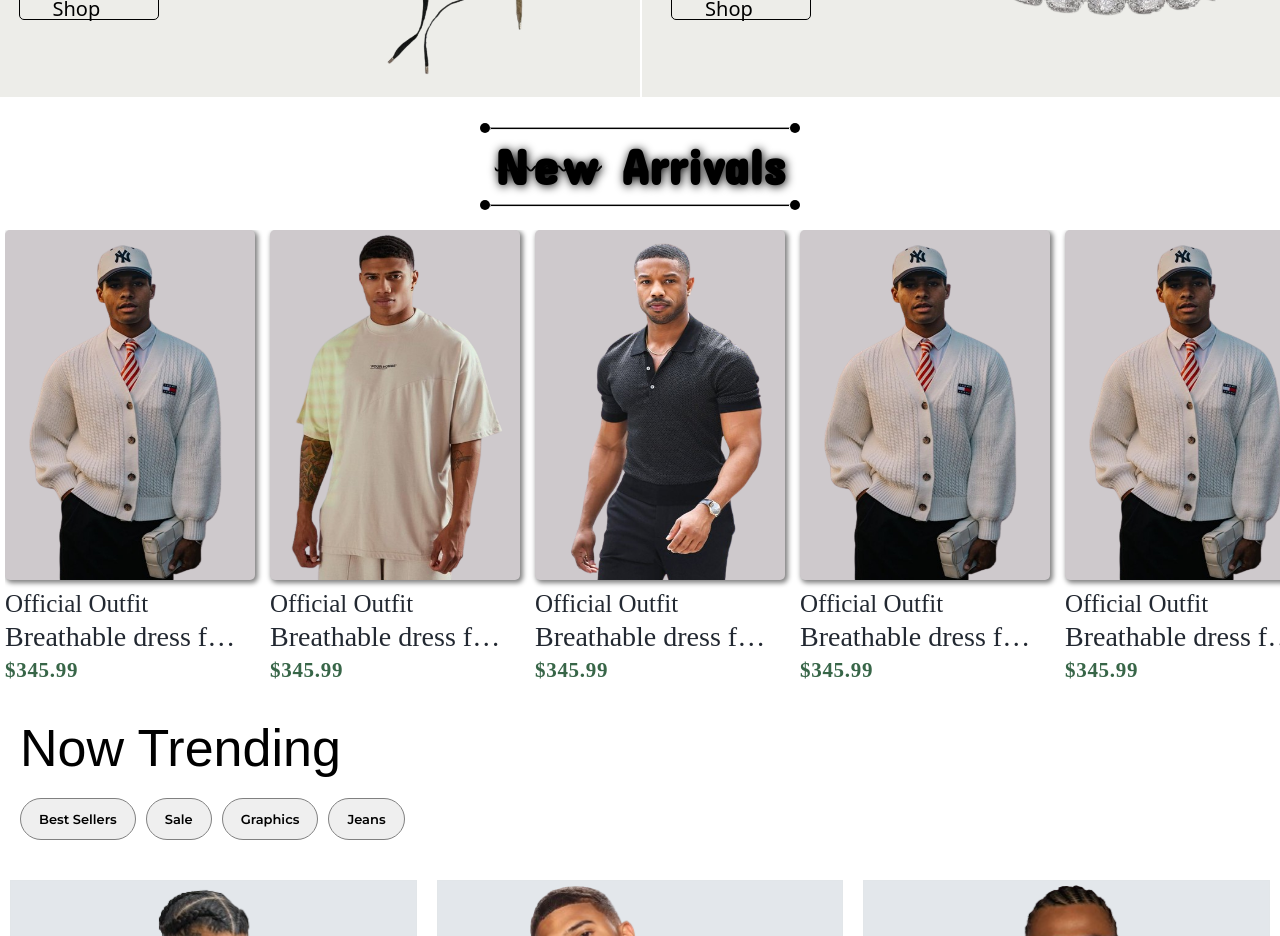
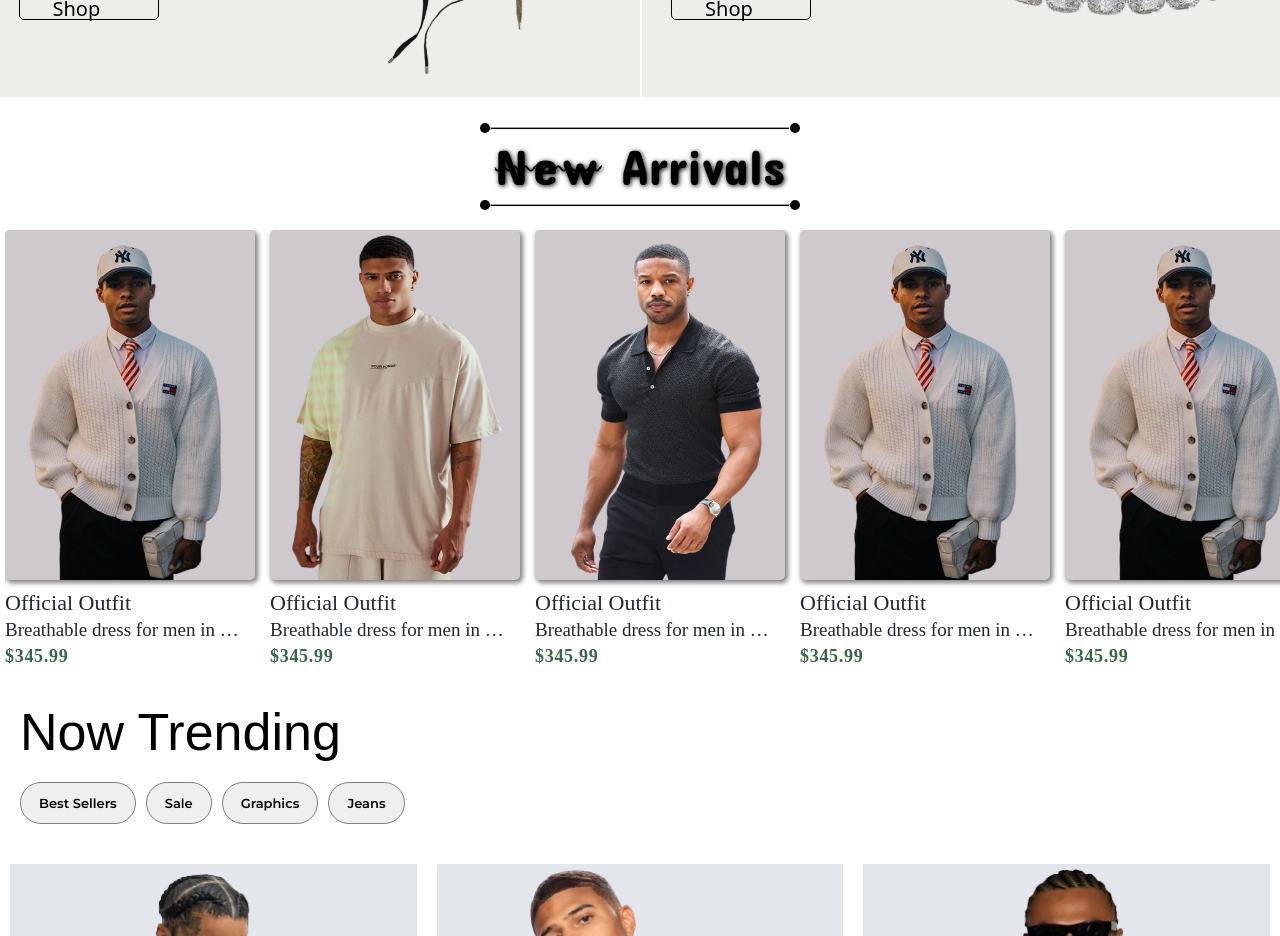
Before and after one commit to Goldpurp/E-Commerce, a React (Vite) app: page / in a window 1280 px wide. Shown: the part 1060-1996 px from the top of the page. Built offline with nearby package versions, Linux system fonts and the light colour scheme; a web font is replaced by a local one.

Commit message:
adjust ui

```diff
--- a/src/Pages/Collections/Collections.styled.ts
+++ b/src/Pages/Collections/Collections.styled.ts
@@ -7,18 +7,17 @@ export const Image = styled.img`
 `;
 
 export const Container = styled.div`
+  width: 100%;
   display: flex;
-  width: 100%;
   position: relative;
-  display: flex;
+  align-items: center;
   justify-content: center;
-  align-items: center;
 `;
 
 export const Brace = styled.div`
   display: flex;
+  position: absolute;
   flex-direction: column;
-  position: absolute;
 `;
 
 export const H1 = styled.h1`
@@ -27,13 +26,13 @@ export const H1 = styled.h1`
 `;
 
 export const Button = styled.button`
-align-self: center;
   color: #ffff;
   font-size: 30px;
   cursor: pointer;
   background: none;
+  padding: 3px 8px;
+  align-self: center;
+  width: fit-content;
+  border-radius: 10px;
   border: 2px solid #ffff;
-  width: fit-content;
-  padding: 3px 8px;
-  border-radius: 10px;
 `;
--- a/src/Pages/Main/Main.styled.ts
+++ b/src/Pages/Main/Main.styled.ts
@@ -47,9 +47,9 @@ export const Dot = styled(GoDotFill)`
 
 export const H1 = styled.h1`
   font-size: 25px;
-  font-weight: 600;
+  font-weight: 400;
   margin: 3px 0 5px 0;
-  text-shadow: 1px 1px 10px black;
+  text-shadow: 1px 1px 5px black;
   font-family: "Concert One", sans-serif;
 
   @media screen and (min-width: 500px) {
--- a/src/Pages/Section/Section.styled.ts
+++ b/src/Pages/Section/Section.styled.ts
@@ -1,28 +1,28 @@
 import styled from "styled-components";
 
 export const Image = styled.img`
+  height: auto;
   max-width: 100%;
-  height: auto;
 `;
 
 export const CarouselContainer = styled.div`
+  width: 100%;
   display: flex;
   overflow: hidden;
-  width: 100%;
 `;
 
 export const CarouselWrapper = styled.div`
   display: flex;
-  transition: transform 0.6s ease;
   max-width: 100%;
   flex-wrap: wrap;
+  transition: transform 0.6s ease;
 `;
 
 export const CarouselItem = styled.div`
   flex: 25%;
+  padding: 10px;
   max-width: 100%;
   box-sizing: border-box;
-  padding: 10px;
   transition: transform 0.5s ease;
 
   @media (max-width: 1200px) {
@@ -38,15 +38,15 @@ export const CarouselItem = styled.div`
   }
 
   @media (max-width: 480px) {
+    flex: 1 50%;
     padding: 5px;
-    flex: 1 50%;
     max-width: 50%;
   }
 `;
 
 export const CarouselBox = styled.div`
+  padding: 0;
   background: #ddd;
-  padding: 0;
   text-align: center;
   border: 1px solid #e2e6e9;
   background-color: #e3e7eb;
@@ -54,11 +54,11 @@ export const CarouselBox = styled.div`
 
 
 export const Label = styled.p`
+  width: 100%;
   font-size: 14px;
   overflow: hidden;
+  white-space: nowrap;
   text-overflow: ellipsis;
-  white-space: nowrap;
-  width: 100%;
 
   @media (min-width: 768px) {
     font-size: 15px;
@@ -70,11 +70,11 @@ export const Label = styled.p`
 `;
 
 export const Price = styled.h5`
+  width: 100%;
+  margin: 5px 0;
+  color: #386648;
   font-size: 16px;
   flex-wrap: wrap;
-  width: 100%;
-  color: #386648;
-  margin: 5px 0;
   letter-spacing: 0.70px;
 
   @media (min-width: 768px) {
@@ -87,10 +87,10 @@ export const Price = styled.h5`
 `;
 
 export const OldPrice = styled.span`
+  width: 100%;
+  color: #780000;
   font-size: 14px;
   flex-wrap: wrap;
-  width: 100%;
-  color: #780000;
   margin: 2px 15px;
   text-decoration: line-through;
 
@@ -104,10 +104,10 @@ export const OldPrice = styled.span`
 `;
 
 export const Bonus = styled.p`
+  width: 100%;
+  color: #9D2226;
   font-size: 10px;
   flex-wrap: wrap;
-  width: 100%;
-  color: #9D2226;
 
   @media (min-width: 768px) {
     font-size: 13px;
--- a/src/component/Ads/Ads.styled.ts
+++ b/src/component/Ads/Ads.styled.ts
@@ -35,6 +35,7 @@ export const Button = styled.button`
   height: 45px;
   outline: none;
   display: flex;
+  color: #000000;
   cursor: pointer;
   font-size: 12px;
   font-weight: 300;
--- a/src/component/Badge1/Badge1.styled.ts
+++ b/src/component/Badge1/Badge1.styled.ts
@@ -2,12 +2,12 @@ import styled from "styled-components";
 
 export const Container = styled.div`
   display: flex;
-  justify-content: space-evenly;
-  align-items: center;
   width: 100vw;
   height: 220px;
+  margin: 6px 0;
+  align-items: center;
   background-color: #edede9;
-  margin: 6px 0;
+  justify-content: space-evenly;
 
   @media screen and (min-width: 376px) {
     height: 250px;
@@ -78,22 +78,23 @@ export const H1 = styled.h1`
   @media screen and (min-width: 1148px) {
     font-size: 22px;
   }
-`;
+  `;
 
 export const Button = styled.button`
   gap: 5px;
-  outline: none;
   width: 90px;
   height: 35px;
-  border: 1px solid black;
   padding: 5px;
-  border-radius: 5px;
   display: flex;
+  outline: none;
+  color: #000000;
   cursor: pointer;
   font-size: 14px;
   font-weight: 100;
   text-align: center;
+  border-radius: 5px;
   align-items: center;
+  border: 1px solid black;
   justify-content: center;
   background-color: transparent;
   font-family: "Jolly Lodger", system-ui;
@@ -170,14 +171,14 @@ export const Img = styled.img`
 
 export const BadgeItem = styled.div`
   display: flex;
+  margin-left: 10px;
+  flex-direction: column;
   justify-content: center;
-  flex-direction: column;
-  margin-left: 10px;
 `;
 
 export const Items = styled.div`
+  gap: 5px;
   display: flex;
+  margin-bottom: 15px;
   flex-direction: column;
-  margin-bottom: 15px;
-  gap: 5px;
 `;
--- a/src/component/Badge2/Badge2.styled.ts
+++ b/src/component/Badge2/Badge2.styled.ts
@@ -2,8 +2,8 @@ import styled from "styled-components";
 
 export const Container = styled.div`
   width: 100vw;
+  margin: 6px 0;
   height: 220px;
-  margin: 6px 0;
   display: flex;
   align-items: center;
   background-color: #edede9;
@@ -87,6 +87,7 @@ export const Button = styled.button`
   padding: 5px;
   display: flex;
   outline: none;
+  color: #000000;
   font-size: 14px;
   cursor: pointer;
   font-weight: 100;
@@ -170,14 +171,14 @@ export const Img = styled.img`
 
 export const BadgeItem = styled.div`
   display: flex;
+  margin-left: 10px;
+  flex-direction: column;
   justify-content: center;
-  flex-direction: column;
-  margin-left: 10px;
 `;
 
 export const Items = styled.div`
+  gap: 5px;
   display: flex;
+  margin-bottom: 15px;
   flex-direction: column;
-  margin-bottom: 15px;
-  gap: 5px;
 `;
--- a/src/component/Carousel/Carousel.styled.ts
+++ b/src/component/Carousel/Carousel.styled.ts
@@ -1,14 +1,14 @@
 import styled from "styled-components";
 
 export const Container = styled.div`
+  gap: 10px;
   display: flex;
+  margin-left: 5px;
+  overflow-x: auto;
+  flex-wrap: nowrap;
+  margin-bottom: 30px;
+  align-items: center;
   justify-content: start;
-  align-items: center;
-  flex-wrap: nowrap;
-  overflow-x: auto;
-  gap: 10px;
-  margin-bottom: 30px;
-  margin-left: 5px;
 
   @media screen and (min-width: 769px) {
     gap: 12px;
@@ -23,13 +23,13 @@ export const Container = styled.div`
 `;
 
 export const CarouselCards = styled.div`
-  display: flex;
-  background-color: #cec9cc;
   width: 120px;
   height: 180px;
+  display: flex;
   border-radius: 5px;
+  margin-bottom: 10px;
+  background-color: #cec9cc;
   box-shadow: 2px 2px 5px 1px gray;
-  margin-bottom: 10px;
 
   @media screen and (min-width: 376px) {
     width: 140px;
@@ -67,38 +67,37 @@ export const Img = styled.img`
 `;
 
 export const ProductTitle = styled.p`
+  width: 100px;
+  color: #222831;
+  font-size: 15px;
   overflow: hidden;
+  margin-bottom: 3px;
+  white-space: nowrap;
   text-overflow: ellipsis;
-  white-space: nowrap;
-  color: #222831;
-  width: 100px;
-  /* font-family: "Oswald", sans-serif; */
-  font-size: 15px;
-  margin-bottom: 3px;
 
   @media screen and (min-width: 376px) {
     width: 140px;
-    font-size: 16px;
+    font-size: 15px;
   }
 
   @media screen and (min-width: 500px) {
     width: 150px;
-    font-size: 18px;
+    font-size: 16px;
   }
 
   @media screen and (min-width: 601px) {
     width: 180px;
-    font-size: 20px;
+    font-size: 18px;
   }
 
   @media screen and (min-width: 769px) {
     width: 200px;
-    font-size: 22px;
+    font-size: 20px;
   }
 
   @media screen and (min-width: 1148px) {
     width: 240px;
-    font-size: 25px;
+    font-size: 22px;
   }
 
   &::-webkit-scrollbar {
@@ -108,38 +107,38 @@ export const ProductTitle = styled.p`
 
 
 export const ProductDetails = styled.p`
+  width: 100px;
+  color: #222831;
+  font-size: 13px;
   overflow: hidden;
+  white-space: nowrap;
   text-overflow: ellipsis;
-  white-space: nowrap;
-  color: #222831;
-  width: 100px;
+  font-optical-sizing: auto;
   /* font-family: "Josefin Sans", sans-serif; */
-  font-optical-sizing: auto;
-  font-size: 13px;
 
   @media screen and (min-width: 376px) {
-    font-size: 15px;
+    font-size: 13px;
     width: 140px;
   }
 
   @media screen and (min-width: 500px) {
     width: 150px;
-    font-size: 18px;
+    font-size: 13px;
   }
 
   @media screen and (min-width: 601px) {
     width: 180px;
-    font-size: 21px;
+    font-size: 15px;
   }
 
   @media screen and (min-width: 769px) {
     width: 200px;
-    font-size: 25px;
+    font-size: 17px;
   }
 
   @media screen and (min-width: 1148px) {
     width: 240px;
-    font-size: 28px;
+    font-size: 19px;
   }
 
   &::-webkit-scrollbar {
@@ -147,63 +146,19 @@ export const ProductDetails = styled.p`
   }
 `;
 
-
-// export const Productprice = styled.h3`
-//   overflow: hidden;
-//   text-overflow: ellipsis;
-//   white-space: nowrap;
-//   color: #222831;
-//   width: 100px;
-//   font-family: "Josefin Sans", sans-serif;
-//   font-weight: 600;
-//   font-size: 15px;
-//   font-style: normal;
-//   margin-top: 7px;
-
-//   @media screen and (min-width: 376px) {
-//     font-size: 18px;
-//     width: 140px;
-//   }
-
-//   @media screen and (min-width: 500px) {
-//     width: 150px;
-//     font-size: 20px;
-//   }
-
-//   @media screen and (min-width: 601px) {
-//     width: 180px;
-//     font-size: 22px;
-//   }
-
-//   @media screen and (min-width: 769px) {
-//     width: 200px;
-//     font-size: 25px;
-//     margin-top: 10px;
-//   }
-
-//   @media screen and (min-width: 1148px) {
-//     width: 240px;
-//     font-size: 30px;
-//   }
-
-//   &::-webkit-scrollbar {
-//     display: none;
-//   }
-// `;
-
 export const Productprice = styled.h5`
-  font-size: 16px;
+  width: 100%;
+  margin: 5px 0;
+  color: #386648;
+  font-size: 14px;
   flex-wrap: wrap;
-  width: 100%;
-  color: #386648;
-  margin: 5px 0;
   letter-spacing: 0.70px;
 
   @media (min-width: 768px) {
-    font-size: 19px;
+    font-size: 16px;
   }
 
   @media (min-width: 1024px) {
-    font-size: 21px;
+    font-size: 18px;
   }
 `;
```
